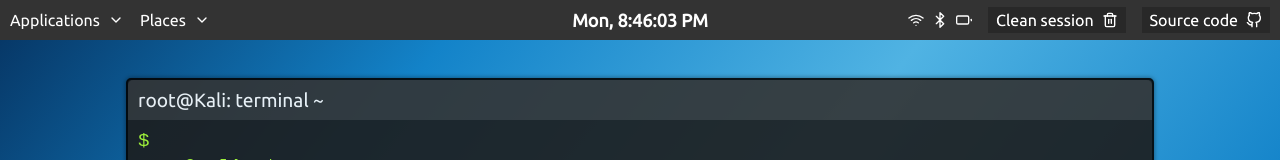
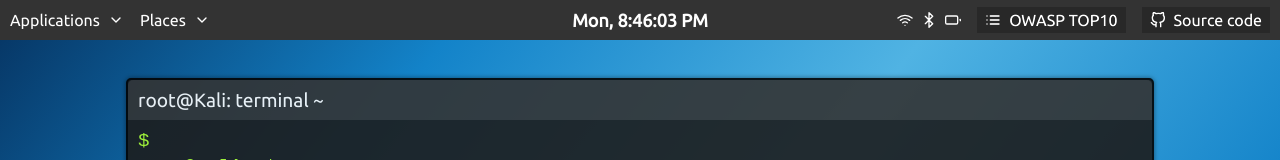
Before and after one commit to Hardcoded-inc/brew-shop-dashboard, a React (Create React App) app: page / in a window 1280 px wide. Shown: the top 160 px of the page. Built offline with nearby package versions, Linux system fonts and the light colour scheme.

Commit message:
Added linked button to OWASP TOP 10

```diff
--- a/src/components/Header.js
+++ b/src/components/Header.js
@@ -1,11 +1,11 @@
 import React from "react";
 import {
-  FiTrash2,
   FiChevronDown,
   FiWifi,
   FiBluetooth,
   FiBattery,
-  FiGithub
+  FiGithub,
+  FiList,
 } from "react-icons/fi";
 
 const Header = () => {
@@ -40,11 +40,19 @@ const Header = () => {
         <FiWifi />
         <FiBluetooth />
         <FiBattery />
+
+        <a
+          className="system-header__right--span"
+          href="https://owasp.org/Top10/"
+          style={{ color: "white", textDecoration: "none" }}
+        >
+          <FiList />
+          <span>OWASP&nbsp;TOP10</span>
+        </a>
+
         <span className="system-header__right--span">
-          Clean&nbsp;session <FiTrash2 />
-        </span>
-        <span className="system-header__right--span">
-          Source&nbsp;code <FiGithub />
+          <FiGithub />
+          Source&nbsp;code
         </span>
       </div>
     </div>
```
